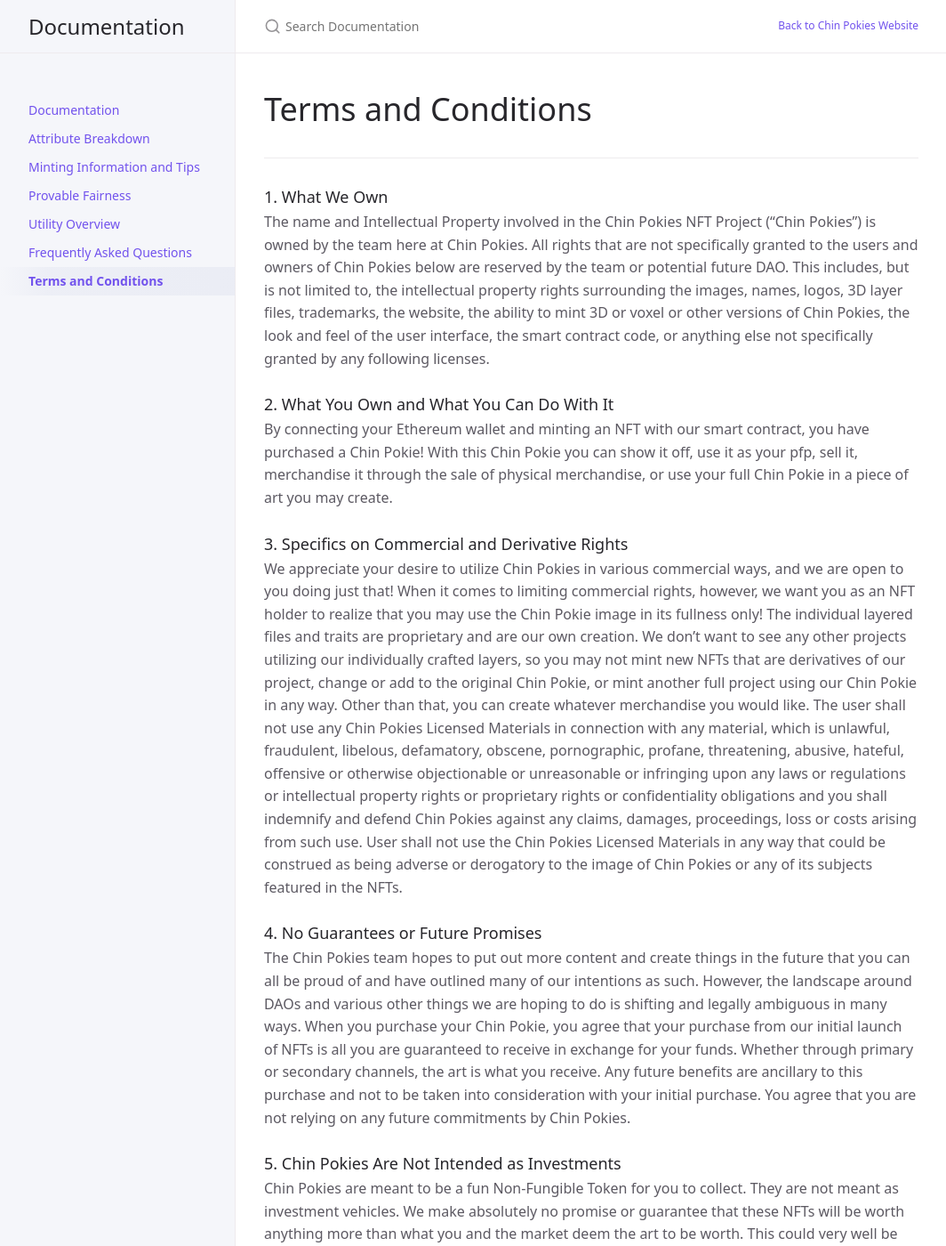
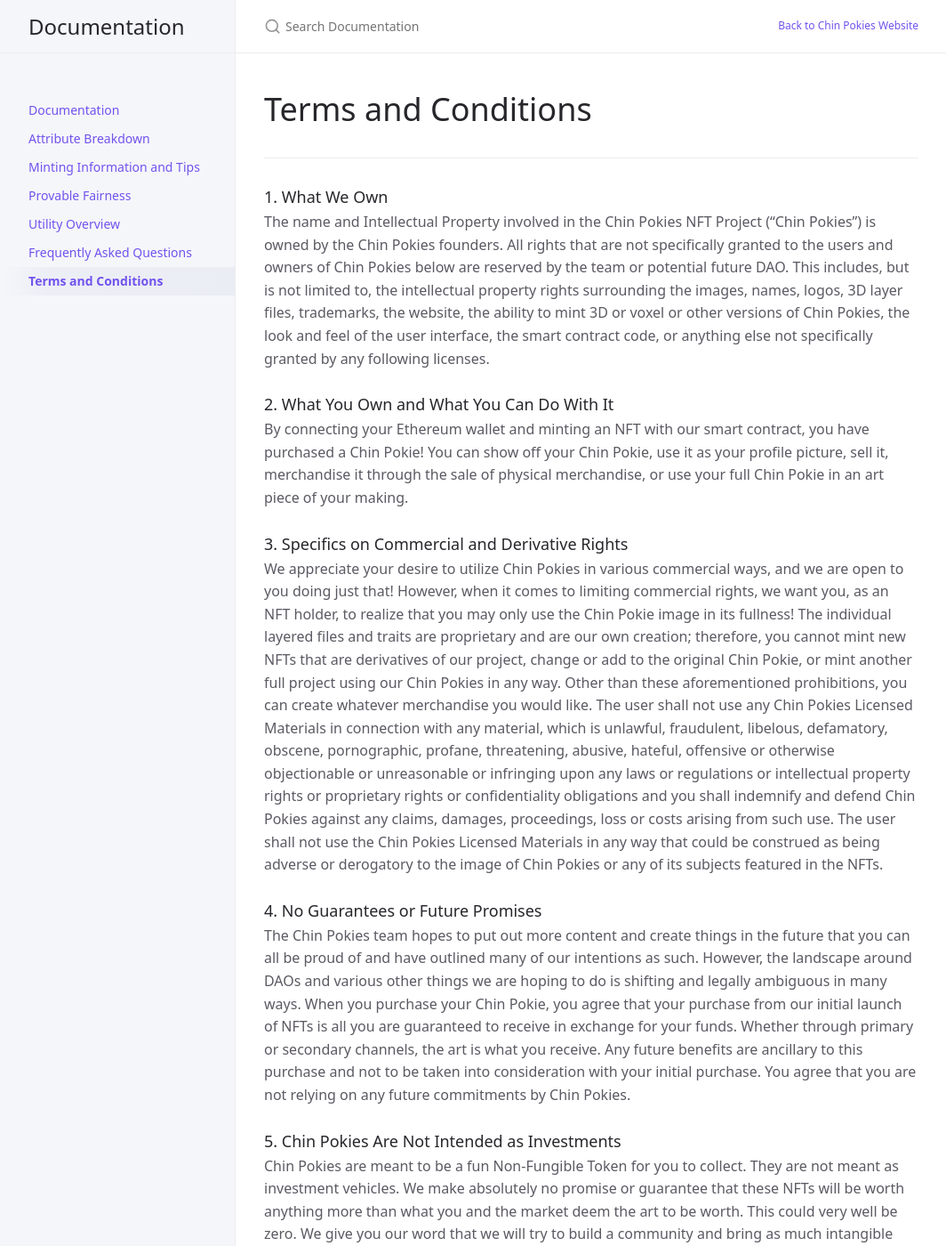
Before and after one commit to 0xbiju/0xbiju.github.io, a Jekyll site: the page built from docs/terms-and-conditions.md, in a window 1280 px wide and 1400 px high. Shown: the whole window at 89% size, without its empty margins (107-1171 px from the left). Built offline with Jekyll 4.4.1, drawn with Linux system fonts in a browser that asks for light colours; some of the changed text lies outside the part shown.

Commit message:
Update terms-and-conditions.md

```diff
--- a/docs/terms-and-conditions.md
+++ b/docs/terms-and-conditions.md
@@ -8,17 +8,16 @@ permalink: /terms-and-conditions
 ---
 ### 1. What We Own
 
-The name and Intellectual Property involved in the Chin Pokies NFT Project (“Chin Pokies”) is owned by the team here at Chin Pokies. All rights that are not specifically granted to the users and owners of Chin Pokies below are reserved by the team or potential future DAO. This includes, but is not limited to, the intellectual property rights surrounding the images, names, logos, 3D layer files, trademarks, the website, the ability to mint 3D or voxel or other versions of Chin Pokies, the look and feel of the user interface, the smart contract code, or anything else not specifically granted by any following licenses.
-
+The name and Intellectual Property involved in the Chin Pokies NFT Project (“Chin Pokies”) is owned by the Chin Pokies founders. All rights that are not specifically granted to the users and owners of Chin Pokies below are reserved by the team or potential future DAO. This includes, but is not limited to, the intellectual property rights surrounding the images, names, logos, 3D layer files, trademarks, the website, the ability to mint 3D or voxel or other versions of Chin Pokies, the look and feel of the user interface, the smart contract code, or anything else not specifically granted by any following licenses.
 
 ### 2. What You Own and What You Can Do With It
 
-By connecting your Ethereum wallet and minting an NFT with our smart contract, you have purchased a Chin Pokie! With this Chin Pokie you can show it off, use it as your pfp, sell it, merchandise it through the sale of physical merchandise, or use your full Chin Pokie in a piece of art you may create.
+By connecting your Ethereum wallet and minting an NFT with our smart contract, you have purchased a Chin Pokie! You can show off your Chin Pokie, use it as your profile picture, sell it, merchandise it through the sale of physical merchandise, or use your full Chin Pokie in an art piece of your making.
 
 
 ### 3. Specifics on Commercial and Derivative Rights
 
-We appreciate your desire to utilize Chin Pokies in various commercial ways, and we are open to you doing just that! When it comes to limiting commercial rights, however, we want you as an NFT holder to realize that you may use the Chin Pokie image in its fullness only! The individual layered files and traits are proprietary and are our own creation. We don’t want to see any other projects utilizing our individually crafted layers, so you may not mint new NFTs that are derivatives of our project, change or add to the original Chin Pokie, or mint another full project using our Chin Pokie in any way. Other than that, you can create whatever merchandise you would like. The user shall not use any Chin Pokies Licensed Materials in connection with any material, which is unlawful, fraudulent, libelous, defamatory, obscene, pornographic, profane, threatening, abusive, hateful, offensive or otherwise objectionable or unreasonable or infringing upon any laws or regulations or intellectual property rights or proprietary rights or confidentiality obligations and you shall indemnify and defend Chin Pokies against any claims, damages, proceedings, loss or costs arising from such use. User shall not use the Chin Pokies Licensed Materials in any way that could be construed as being adverse or derogatory to the image of Chin Pokies or any of its subjects featured in the NFTs.
+We appreciate your desire to utilize Chin Pokies in various commercial ways, and we are open to you doing just that! However, when it comes to limiting commercial rights, we want you, as an NFT holder, to realize that you may only use the Chin Pokie image in its fullness! The individual layered files and traits are proprietary and are our own creation; therefore, you cannot mint new NFTs that are derivatives of our project, change or add to the original Chin Pokie, or mint another full project using our Chin Pokies in any way. Other than these aforementioned prohibitions, you can create whatever merchandise you would like. The user shall not use any Chin Pokies Licensed Materials in connection with any material, which is unlawful, fraudulent, libelous, defamatory, obscene, pornographic, profane, threatening, abusive, hateful, offensive or otherwise objectionable or unreasonable or infringing upon any laws or regulations or intellectual property rights or proprietary rights or confidentiality obligations and you shall indemnify and defend Chin Pokies against any claims, damages, proceedings, loss or costs arising from such use. The user shall not use the Chin Pokies Licensed Materials in any way that could be construed as being adverse or derogatory to the image of Chin Pokies or any of its subjects featured in the NFTs.
 
 
 ### 4. No Guarantees or Future Promises
```
Also changed, not shown: other parts of docs/terms-and-conditions.md (+1 -1 lines).
